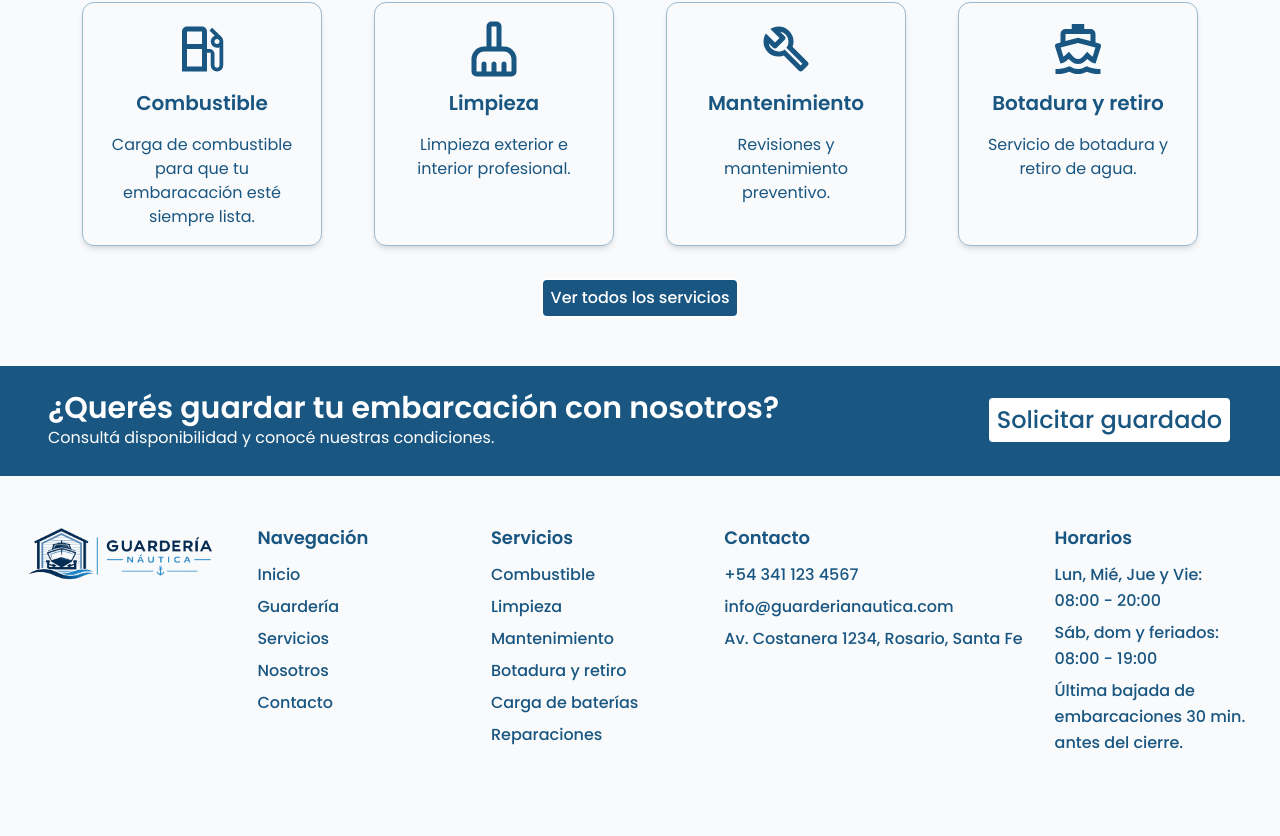
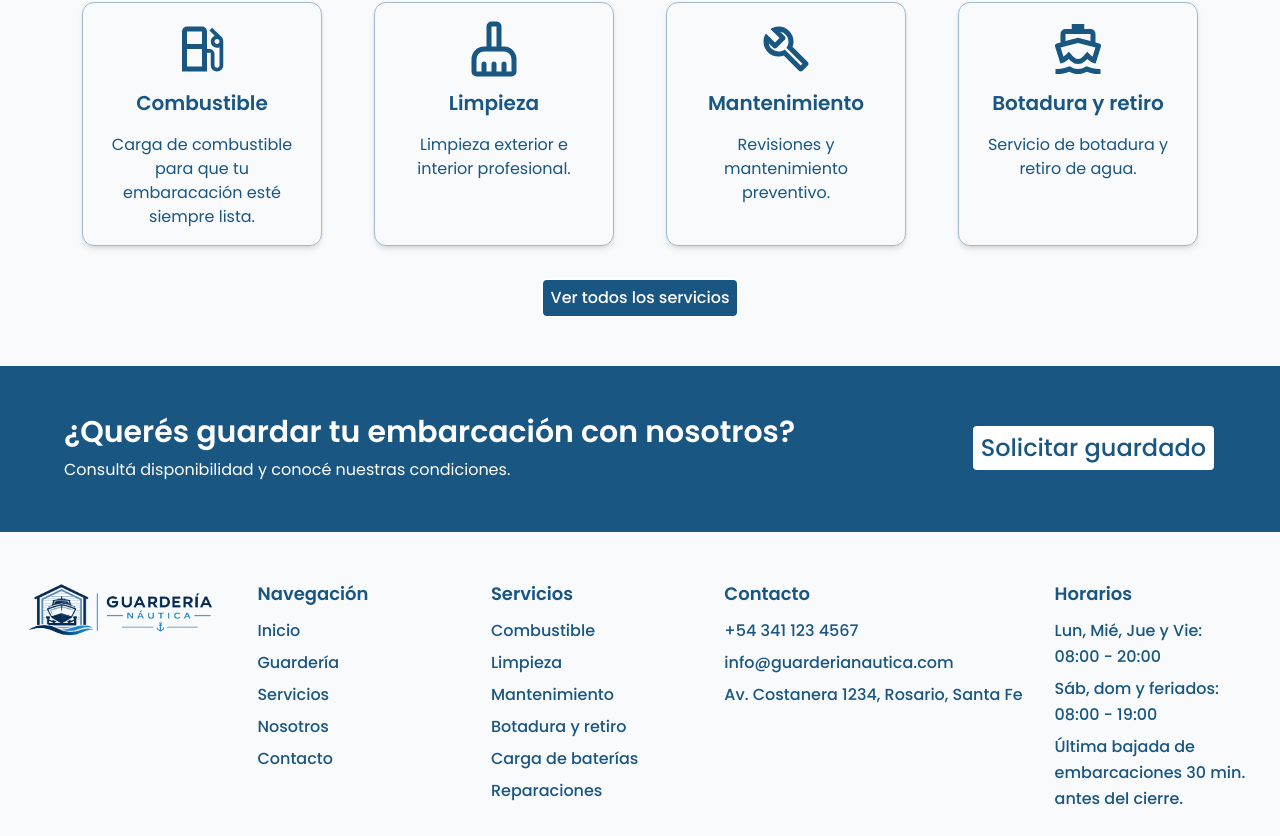
Before and after one commit to Martiks38/frontend_dsw, a Next.js app: page / in a window 1280 px wide. Shown: the part 1094-1930 px from the top of the page. Before the commit the page ends 1874 px from the top, so only its background shows below. Built offline with nearby package versions, Linux system fonts and the light colour scheme.

Commit message:
refactor(Banner): restructure component and update styles

```diff
--- a/src/components/ui/Banner/Banner.tsx
+++ b/src/components/ui/Banner/Banner.tsx
@@ -11,6 +11,7 @@ interface BannerProps {
   heading: string;
   text: string;
   button: BannerButton;
+  rounded?: number;
   className?: string;
 }
 
@@ -19,10 +20,11 @@ export default function Banner({
   className,
   text,
   heading,
+  rounded = 1.25,
 }: BannerProps) {
   return (
     <section
-      className={`${className ?? ''} ${styles.banner} mt-12`}
+      className={`${styles.banner} bg-primary text-surface mt-12 grid grid-cols-[1fr_auto] items-center gap-[0.5rem_2rem] px-16 py-12 rounded-[${rounded}rem] ${className ?? ''}`}
       aria-label={heading}
     >
       <h2 className="text-center text-3xl font-semibold">{heading}</h2>
--- a/src/components/ui/Banner/banner.module.css
+++ b/src/components/ui/Banner/banner.module.css
@@ -1,15 +1,7 @@
 .banner {
-  display: grid;
-  grid-template-columns: 1fr auto;
   grid-template-areas:
     'title action'
     'text action';
-  align-items: center;
-  gap: 0.5rem 2 rem;
-  margin-top: calc(var(--spacing) * 12);
-  background-color: var(--color-primary);
-  color: var(--color-surface);
-  padding: 1.5rem 3rem;
 
   & > :first-child {
     grid-area: title;
```
